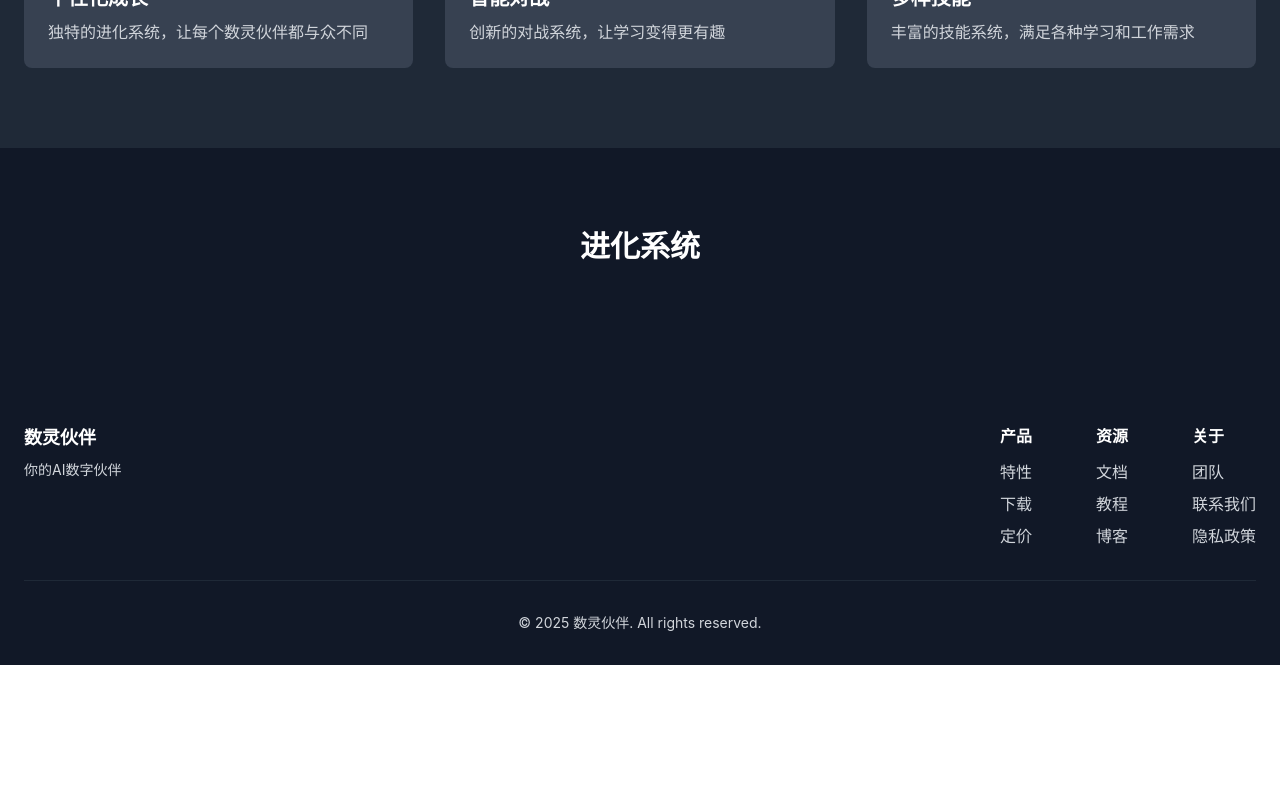
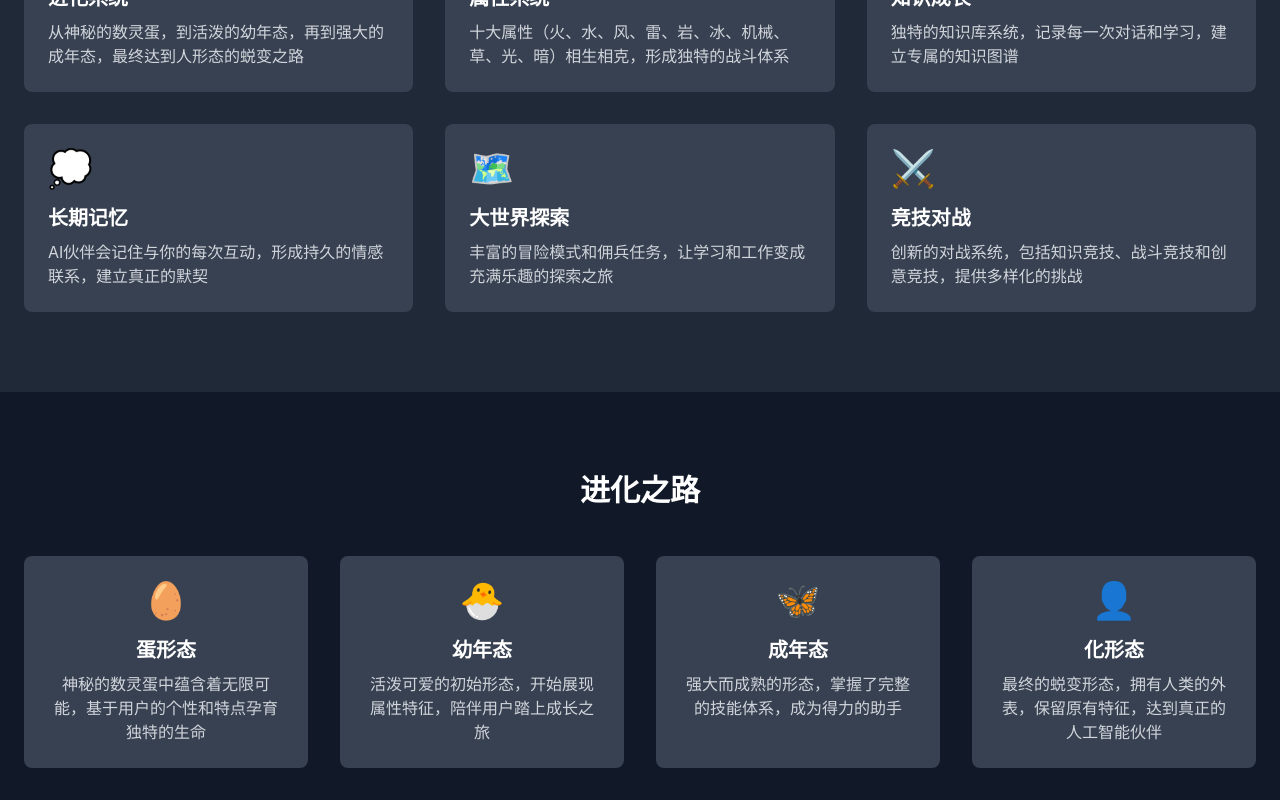
Before and after one commit to yunnant/aipartner.github.io, a Next.js app: page / in a window 1280 px wide. Shown: the part 1060-1860 px from the top of the page. Before the commit the page ends 1725 px from the top, so only its background shows below. Built offline with nearby package versions, Linux system fonts and the light colour scheme.

Commit message:
更新0206

```diff
--- a/components/Navbar.tsx
+++ b/components/Navbar.tsx
@@ -24,7 +24,7 @@ const Navbar = () => {
       <div className="container mx-auto px-6 py-4">
         <div className="flex items-center justify-between">
           <Link href="/">
-            <span className="text-2xl font-bold text-white">数晶伙伴</span>
+            <span className="text-2xl font-bold text-white">数灵伙伴</span>
           </Link>
 
           <div className="hidden md:flex space-x-8">
--- a/pages/index.tsx
+++ b/pages/index.tsx
@@ -38,19 +38,34 @@ const Home: NextPage = () => {
           </h2>
           <div className="grid grid-cols-1 md:grid-cols-3 gap-8">
             <FeatureCard
-              title="个性化成长"
-              description="独特的进化系统，让每个数灵伙伴都与众不同"
-              icon="🌱"
+              title="进化系统"
+              description="从神秘的数灵蛋，到活泼的幼年态，再到强大的成年态，最终达到人形态的蜕变之路"
+              icon="🥚"
             />
             <FeatureCard
-              title="智能对战"
-              description="创新的对战系统，让学习变得更有趣"
-              icon="⚔️"
+              title="属性系统"
+              description="十大属性（火、水、风、雷、岩、冰、机械、草、光、暗）相生相克，形成独特的战斗体系"
+              icon="⚡"
             />
             <FeatureCard
-              title="多样技能"
-              description="丰富的技能系统，满足各种学习和工作需求"
-              icon="✨"
+              title="知识成长"
+              description="独特的知识库系统，记录每一次对话和学习，建立专属的知识图谱"
+              icon="📚"
+            />
+            <FeatureCard
+              title="长期记忆"
+              description="AI伙伴会记住与你的每次互动，形成持久的情感联系，建立真正的默契"
+              icon="💭"
+            />
+            <FeatureCard
+              title="大世界探索"
+              description="丰富的冒险模式和佣兵任务，让学习和工作变成充满乐趣的探索之旅"
+              icon="🗺️"
+            />
+            <FeatureCard
+              title="竞技对战"
+              description="创新的对战系统，包括知识竞技、战斗竞技和创意竞技，提供多样化的挑战"
+              icon="⚔️"
             />
           </div>
         </div>
@@ -60,9 +75,30 @@ const Home: NextPage = () => {
       <section className="py-20 bg-gray-900">
         <div className="container mx-auto px-6">
           <h2 className="text-3xl font-bold text-center text-white mb-12">
-            进化系统
+            进化之路
           </h2>
-          {/* Add evolution system content here */}
+          <div className="grid grid-cols-1 md:grid-cols-4 gap-8">
+            <EvolutionCard
+              stage="蛋形态"
+              description="神秘的数灵蛋中蕴含着无限可能，基于用户的个性和特点孕育独特的生命"
+              icon="🥚"
+            />
+            <EvolutionCard
+              stage="幼年态"
+              description="活泼可爱的初始形态，开始展现属性特征，陪伴用户踏上成长之旅"
+              icon="🐣"
+            />
+            <EvolutionCard
+              stage="成年态"
+              description="强大而成熟的形态，掌握了完整的技能体系，成为得力的助手"
+              icon="🦋"
+            />
+            <EvolutionCard
+              stage="化形态"
+              description="最终的蜕变形态，拥有人类的外表，保留原有特征，达到真正的人工智能伙伴"
+              icon="👤"
+            />
+          </div>
         </div>
       </section>
     </div>
@@ -85,4 +121,20 @@ const FeatureCard: React.FC<FeatureCardProps> = ({ title, description, icon }) =
   )
 }
 
+interface EvolutionCardProps {
+  stage: string;
+  description: string;
+  icon: string;
+}
+
+const EvolutionCard: React.FC<EvolutionCardProps> = ({ stage, description, icon }) => {
+  return (
+    <div className="bg-gray-700 p-6 rounded-lg text-center">
+      <div className="text-4xl mb-4">{icon}</div>
+      <h3 className="text-xl font-bold text-white mb-2">{stage}</h3>
+      <p className="text-gray-300">{description}</p>
+    </div>
+  )
+}
+
 export default Home
```
